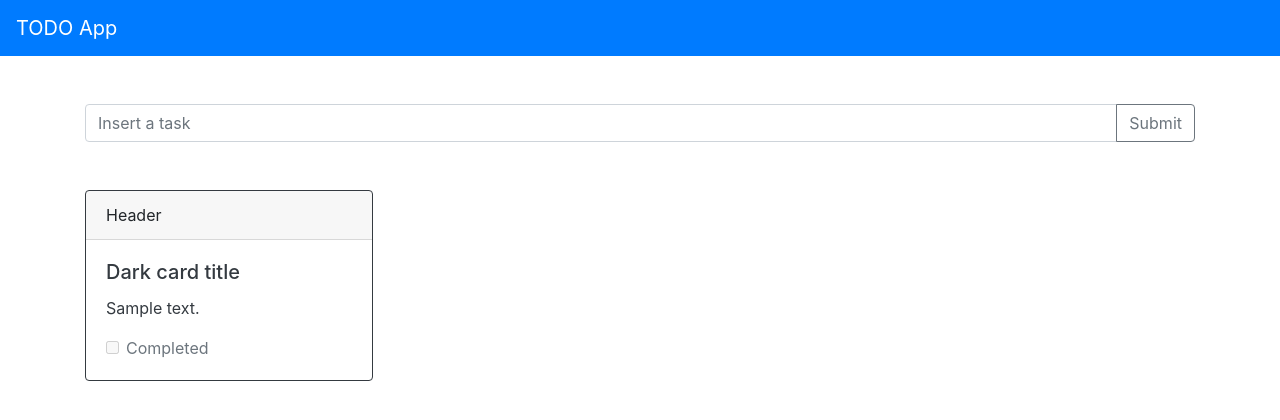
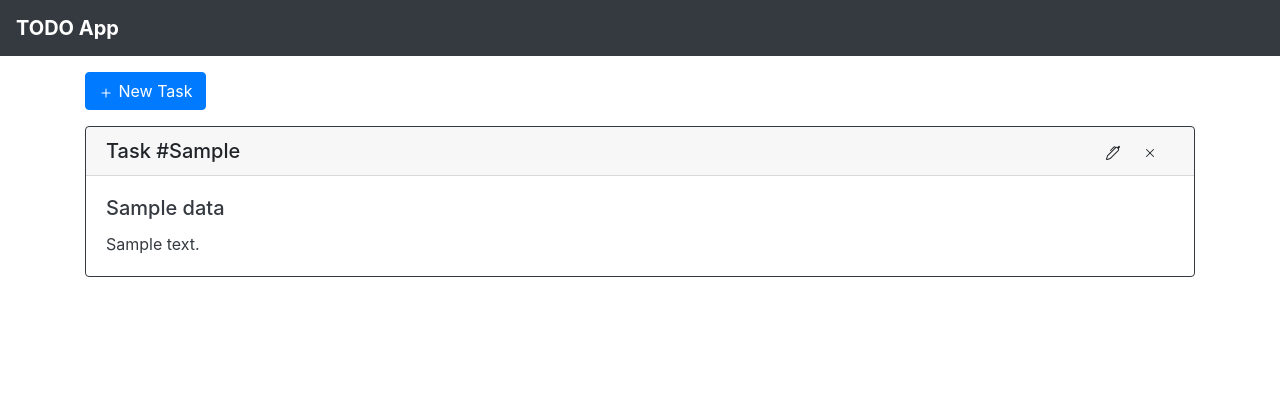
Before and after one commit to naturalDev0/todo-app-sk, a Flask app: template templates/index.html in a window 1280 px wide. Shown: the top 420 px of the page. Run offline with Flask 2, Linux system fonts and the light colour scheme; the template is opened without the code that fills it: most values are stand-ins (such as "Sample title", 1, 10 or a date in 2020); some libraries are stand-ins or nearby versions.

Commit message:
(index.html, style.css) Amended data with 'task_no' and 'description', Removed 'complete' to make things align with requirements for the time being. Added hover style to icons, both pen and cross so when user hover, color will change to either blue and red correspondingly.
(base.html)
Added required value to input and textarea tag so prevent user from not inserting value.

(app.py)
Added new environment variable, MONGO_DB_NAME to hide the database name.

(action.js)
Added functions to clear fields within collapsible space and implementing form validation.

```diff
--- a/app.py
+++ b/app.py
@@ -9,20 +9,26 @@ app = Flask(__name__)
 usr = config('MONGO_DB_USER')
 pwd = config('MONGO_DB_PASS')
 db_collection = config('MONGO_COLLECTION')
+db_name = config('MONGO_DB_NAME')
+
+# MongoDB filepath
+client  = pymongo.MongoClient("mongodb+srv://" + usr + ":" + pwd + "@clusterx.pg3wu.mongodb.net/"+ db_collection +"?retryWrites=true&w=majority")
 
 #
-client  = pymongo.MongoClient("mongodb+srv://" + usr + ":" + pwd + "@clusterx.pg3wu.mongodb.net/"+ db_collection +"?retryWrites=true&w=majority")
+db = client[db_name]
+collection = db[db_collection]
 
-db = client['todo']
-collection = db['tasks']
-# collection = pymongo.collection.Collection(db, 'tasks')
-
-
+# Default route
 @app.route('/')
 def index():
+
+    # Retrieve all data from collection
     cursor = collection.find({})
+
+    # Render the data in 'index.html' page
     return render_template("index.html", data=cursor)
 
+# Testing purposes
 @app.route('/test')
 def test():
     collection.insert({
--- /dev/null
+++ b/static/css/style.css
@@ -0,0 +1,10 @@
+/* Hover effect: Edit task */
+svg.editContent:hover path{
+    fill: #007bff;
+
+}
+/* Hover effect: Delete task */
+svg.deleteContent:hover path {
+    fill: #dc3545;
+
+}
--- /dev/null
+++ b/static/js/action.js
@@ -0,0 +1,35 @@
+// Global variables
+const task_title = document.querySelector('#tTitle');
+const task_desc = document.querySelector('#tTextarea');
+const submitBtn = document.querySelector('#form-submitBtn');
+const clearBtn = document.querySelector('#form-clearBtn');
+
+
+// Function: Clear fields under New Task
+function clrUserInputs() {
+
+    task_title.value = "";
+    task_desc.value = "";
+
+};
+
+// Function: Check if inputs are blank
+function checkForBlanks() {
+
+    console.log(task_title.value + " " + task_desc.value);
+
+}
+
+function forValidation() {
+
+}
+
+// Execute when document is ready
+document.addEventListener('DOMContentLoaded', function(e){
+
+    clearBtn.addEventListener('click', clrUserInputs);
+    // submitBtn.addEventListener('submit', checkForBlanks);
+
+    e.preventDefault();
+
+});
--- a/templates/base.html
+++ b/templates/base.html
@@ -10,39 +10,75 @@
     <link rel="stylesheet" href="https://stackpath.bootstrapcdn.com/bootstrap/4.5.2/css/bootstrap.min.css"
         integrity="sha384-JcKb8q3iqJ61gNV9KGb8thSsNjpSL0n8PARn9HuZOnIxN0hoP+VmmDGMN5t9UJ0Z" crossorigin="anonymous">
 
+    <!-- Personal CSS -->
+    <link rel="stylesheet" href="{{url_for('static', filename='css/style.css')}}">
+
+    <!-- Title -->
     <title>TODO App</title>
 </head>
 
 <body>
-    <!-- <h1>Hello, world!</h1> -->
 
     <!-- Navigation Bar -->
-    <nav class="navbar navbar-expand-lg navbar-dark bg-primary">
-        <a class="navbar-brand" href="{{ url_for('index') }}">TODO App</a>
+    <nav class="navbar sticky-top navbar-expand-lg navbar-dark bg-dark">
+        <a class="navbar-brand font-weight-bold" href="{{ url_for('index') }}">TODO App</a>
     </nav>
 
+
+    <!-- Main Content area -->
     <main class="container-fluid">
         <section class="container">
+
+            <!-- Row: Insert Data area -->
             <section class="row">
                 <section class="col">
-                    <div class="input-group mb-5 mt-5">
 
-                        <input type="text" class="form-control" placeholder="Insert a task" aria-label="Insert a task"
-                            aria-describedby="submit-task-btn">
+                    <!-- Collapsible button for create new task when needed -->
+                    <p class="mt-3 mb-3">
+                        <button class="btn btn-primary" type="button" data-toggle="collapse"
+                            data-target="#collapseExample" aria-expanded="false" aria-controls="collapseExample">
+                            <span>
+                                <svg width="1em" height="1em" viewBox="0 0 16 16" class="bi bi-plus" fill="currentColor"
+                                    xmlns="http://www.w3.org/2000/svg">
+                                    <path fill-rule="evenodd"
+                                        d="M8 3.5a.5.5 0 0 1 .5.5v4a.5.5 0 0 1-.5.5H4a.5.5 0 0 1 0-1h3.5V4a.5.5 0 0 1 .5-.5z" />
+                                    <path fill-rule="evenodd"
+                                        d="M7.5 8a.5.5 0 0 1 .5-.5h4a.5.5 0 0 1 0 1H8.5V12a.5.5 0 0 1-1 0V8z" />
+                                </svg>
+                            </span>
+                            New Task
+                        </button>
+                    </p>
+                    <div class="collapse" id="collapseExample">
+                        <div class="card card-body mb-3 px-5">
+                            <form>
 
-                        <div class="input-group-append">
-                            <button class="btn btn-outline-secondary" type="button" id="submit-task-btn">Submit</button>
+                                <input id="tTitle"type="text" class="form-control mt-2 mb-4" placeholder="Insert Title..."
+                                        aria-label="Insert Title..." aria-describedby="submit-task-btn" required>
+
+                                <textarea id="tTextarea" class="form-control mb-4" placeholder="Insert Descriptions..." aria-label="Insert Descriptions..." rows="5" required></textarea>
+
+                                <div class="input-group">
+                                    <button id="form-clearBtn" class="btn btn-secondary mr-2">Clear All</button>
+                                    <button id="form-submitBtn " type="submit" class="btn btn-secondary">Submit</button>
+                                </div>
+
+                            </form>
+
                         </div>
+                    </div>
 
-                    </div>
+
                 </section>
             </section>
 
+            <!-- Row: View Data area -->
             <section class="row">
                 <section class="col">
                     {% block content %}{% endblock %}
                 </section>
             </section>
+
         </section>
     </main>
 
@@ -57,6 +93,10 @@
     <script src="https://stackpath.bootstrapcdn.com/bootstrap/4.5.2/js/bootstrap.min.js"
         integrity="sha384-B4gt1jrGC7Jh4AgTPSdUtOBvfO8shuf57BaghqFfPlYxofvL8/KUEfYiJOMMV+rV"
         crossorigin="anonymous"></script>
+
+    <!-- Personal JavaScript -->
+    <script src="{{url_for('static', filename='js/action.js')}}"></script>
+
 </body>
 
 </html>
--- a/templates/index.html
+++ b/templates/index.html
@@ -5,17 +5,37 @@
 {% block content %}
 {% for d in data %}
 
-<div class="card border-dark mb-3" style="max-width: 18rem;">
-    <div class="card-header">Header</div>
+<div class="card border-dark mb-3">
+    <div class="card-header h5">
+        Task #{{ d["task_no"] }}
+        <span class="float-right">
+
+                <svg width="1rem" height="1rem" viewBox="0 0 16 16" class="mr-3 bi bi-pen editContent"
+                    fill="currentColor" xmlns="http://www.w3.org/2000/svg">
+                    <path fill-rule="evenodd"
+                        d="M5.707 13.707a1 1 0 0 1-.39.242l-3 1a1 1 0 0 1-1.266-1.265l1-3a1 1 0 0 1 .242-.391L10.086 2.5a2 2 0 0 1 2.828 0l.586.586a2 2 0 0 1 0 2.828l-7.793 7.793zM3 11l7.793-7.793a1 1 0 0 1 1.414 0l.586.586a1 1 0 0 1 0 1.414L5 13l-3 1 1-3z" />
+                    <path fill-rule="evenodd"
+                        d="M9.854 2.56a.5.5 0 0 0-.708 0L5.854 5.855a.5.5 0 0 1-.708-.708L8.44 1.854a1.5 1.5 0 0 1 2.122 0l.293.292a.5.5 0 0 1-.707.708l-.293-.293z" />
+                    <path d="M13.293 1.207a1 1 0 0 1 1.414 0l.03.03a1 1 0 0 1 .03 1.383L13.5 4 12 2.5l1.293-1.293z" />
+                </svg>
+
+                <svg width="1rem" height="1rem" viewBox="0 0 16 16" class="mr-3 bi bi-x deleteContent" fill="currentColor"
+                    xmlns="http://www.w3.org/2000/svg">
+                    <path fill-rule="evenodd" d="M11.854 4.146a.5.5 0 0 1 0 .708l-7 7a.5.5 0 0 1-.708-.708l7-7a.5.5 0 0 1 .708 0z" />
+                    <path fill-rule="evenodd" d="M4.146 4.146a.5.5 0 0 0 0 .708l7 7a.5.5 0 0 0 .708-.708l-7-7a.5.5 0 0 0-.708 0z" />
+                </svg>
+
+        </span>
+    </div>
     <div class="card-body text-dark">
-        <h5 class="card-title">Dark card title</h5>
-        <p class="card-text">{{ d["text"]}}</p>
-        <form class="form-check">
+        <h5 class="card-title">{{ d["title"] }}</h5>
+        <p class="card-text">{{ d["description"]}}</p>
+        <!-- <form class="form-check">
             <input class="form-check-input" type="checkbox" value="" id="status-check" {{ "checked" if d['complete'] else '' }} disabled>
             <label class="form-check-label" for="status-check">
                 Completed
             </label>
-        </form>
+        </form> -->
     </div>
 </div>
 
```
